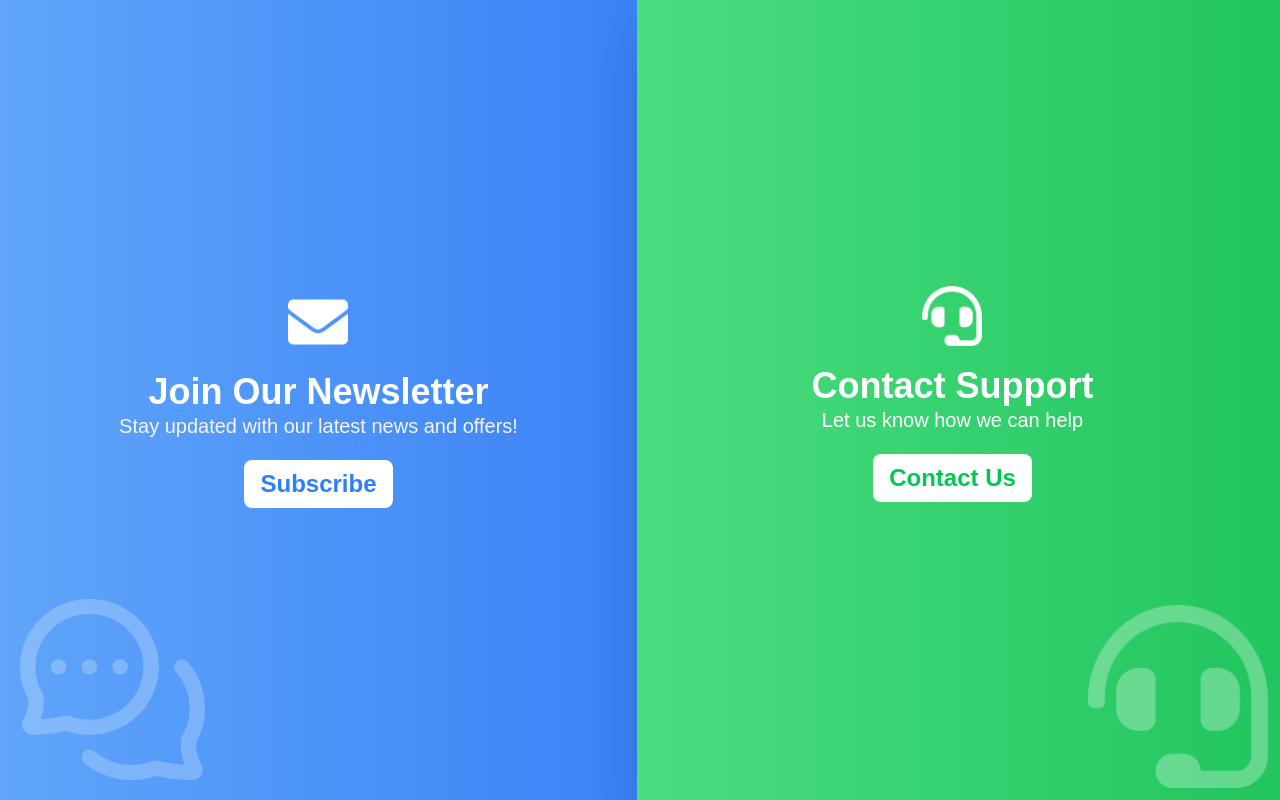
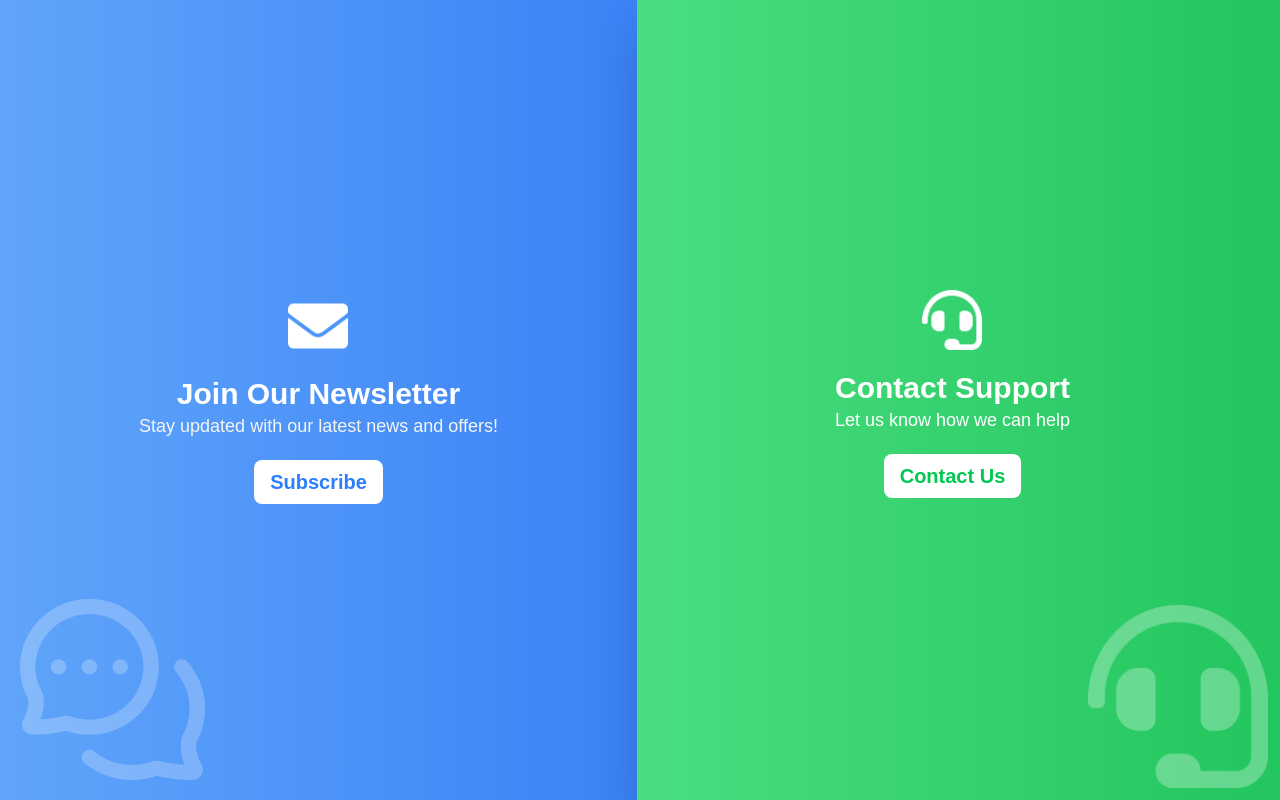
Before and after one commit to TayyabQ/next_app, a Next.js app: page / in a window 1280 px wide. Built offline with nearby package versions, Linux system fonts and the light colour scheme.

Commit message:
refactor (layout): improved content sizes for 2xl screens

```diff
--- a/app/_components/contact-us/contact.tsx
+++ b/app/_components/contact-us/contact.tsx
@@ -18,10 +18,10 @@ export default function Contact() {
               width={60}
               height={60}
             />
-            <h1 className="text-white text-3xl xl:text-4xl font-semibold mt-5">
+            <h1 className="text-white text-3xl 2xl:text-4xl font-semibold mt-5">
               Contact Support
             </h1>
-            <p className="text-white text-lg xl:text-xl mb-5">
+            <p className="text-white text-lg 2xl:text-xl mb-5">
               Let us know how we can help
             </p>
             <button
@@ -29,7 +29,7 @@ export default function Contact() {
                 e.preventDefault();
                 setShowModal(true);
               }}
-              className="text-green-500 bg-white py-1 lg:py-2 px-2 lg:px-4 lg:text-xl text-lg xl:text-2xl font-semibold rounded-lg hover:cursor-pointer "
+              className="text-green-500 bg-white py-1 lg:py-2 px-2 lg:px-4 lg:text-xl text-lg 2xl:text-2xl font-semibold rounded-lg hover:cursor-pointer "
             >
               Contact Us
             </button>
--- a/app/_components/news-letter/newsletter.tsx
+++ b/app/_components/news-letter/newsletter.tsx
@@ -46,9 +46,9 @@ export default function NewsLetter() {
       <div className="relative flex flex-col sm:min-h-screen min-h-150 w-full bg-gradient-to-r from-[#60A5FA] to-[#3B82F6] overflow-hidden shadow-2xl">
         <div className="flex-grow flex flex-col justify-center items-center p-6 sm:p-8 text-center z-10">
           <img src="/NewsletterFrame.png" alt="Message Icon" width={60} height={60} className="mb-5"/>
-          <h1 className="font-semibold text-3xl xl:text-4xl text-white ">Join Our Newsletter</h1>
-          <p className="text-lg xl:text-xl text-neutral-100 mb-5">Stay updated with our latest news and offers!</p>
-          <button onClick={handleSubscribeClick} className="text-blue-500 bg-white py-1 lg:py-2 px-2 lg:px-4 lg:text-xl text-lg xl:text-2xl font-semibold rounded-lg hover:cursor-pointer">Subscribe</button>
+          <h1 className="font-semibold text-3xl 2xl:text-4xl text-white ">Join Our Newsletter</h1>
+          <p className="text-lg 2xl:text-xl text-neutral-100 mb-5">Stay updated with our latest news and offers!</p>
+          <button onClick={handleSubscribeClick} className="text-blue-500 bg-white py-1 lg:py-2 px-2 lg:px-4 lg:text-xl text-lg 2xl:text-2xl font-semibold rounded-lg hover:cursor-pointer">Subscribe</button>
         </div>
 
         {showForm && (
```
